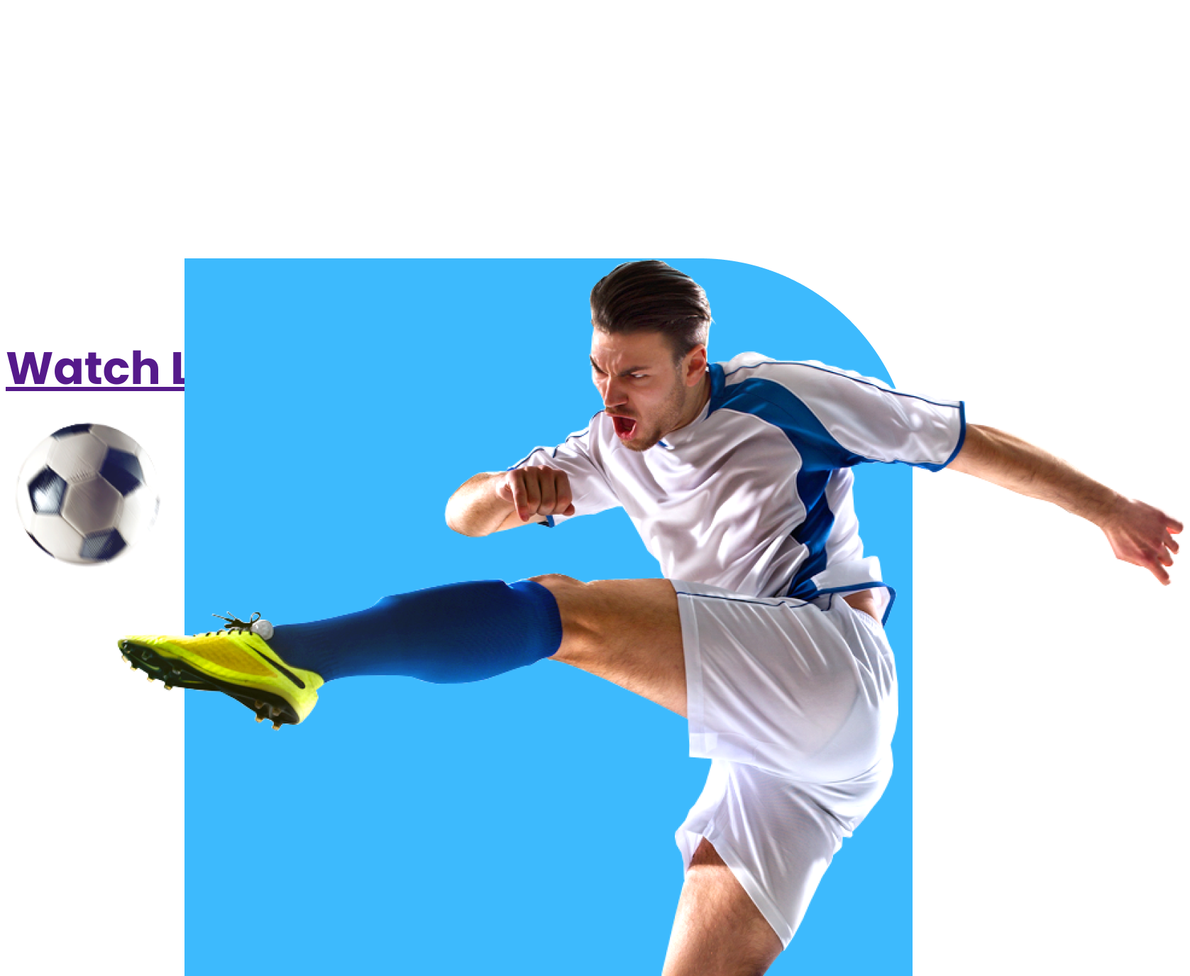
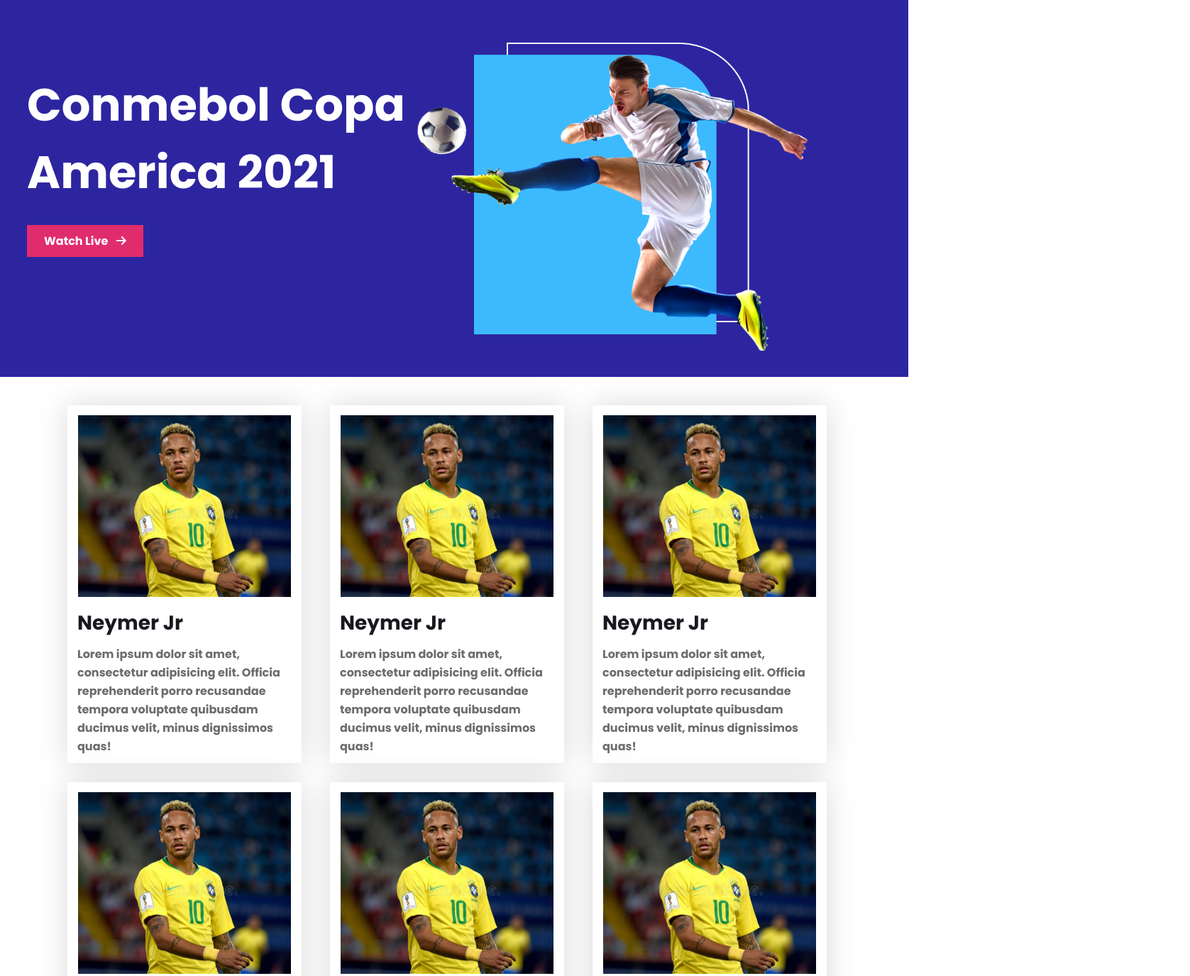
Before and after one commit to Mithon/responsive-football-web, a plain HTML site: page index.html in a window 1280 px wide. Shown: the top 1375 px of the page at 71% size, 1677 px wide, since content can reach past the window. Drawn offline with Linux system fonts and the light colour scheme.

Commit message:
html and css added

```diff
--- a/index.html
+++ b/index.html
@@ -36,6 +36,7 @@
     <main>
         <section class="player-section">
             <div class="container">
+                <!--Players blog started-->
                 <div class="players">
                     <div class="player">
                         <img src="images/players/player-1.png" alt="">
@@ -146,8 +147,8 @@
                         </div>
                     </div>
                 </div>
-
             </div>
+            <!--Players blog Ended-->
         </section>
     </main>
     <!-- main ended -->
@@ -161,7 +162,7 @@
                 <span><i class="fab fa-twitter-square"></i></span>
                 <span><i class="fab fa-linkedin"></i></span>
             </div>
-            <p>Copyright &copy;<span> 2022 </span>Football</p>
+            <p>Copyright &copy; 2022 Football</p>
         </div>
     </footer>
     <!-- footer part ended  -->
--- a/main.css/style.css
+++ b/main.css/style.css
@@ -1,18 +1,139 @@
 @import url('https://fonts.googleapis.com/css2?family=Poppins:wght@700&display=swap');
 
+/* ................................/
+............common css...........  */
 body{
     font-family: 'Poppins', sans-serif;
     background: #FFFFFF;
     font-family: Poppins;
+    padding: 0;
+    margin: 0;
 }
-.banner-title{
-    width: 485px;
-    height: 230px;
-    left: 156px;
-    top: 207px;
-    font-style: normal;
-    font-weight: bold;
+/* ............................................../
+...........header part style started........... */
+header{
+    background-color: #2D25A0;;
+}
+.banner{
+    display: grid;
+    grid-template-columns: repeat(2, 1fr);
+
+}
+.banner-title h1{
+    color: #FFFFFF;
     font-size: 64px;
-    line-height: 80px;
+    margin-left: 38px;
+    margin-top: 100px;
+    margin-bottom: 27px;
+}
+.banner-icon{
+    display: inline-block;
+    font-size: 16px;
+    background-color:#E02C6D;
+    margin-left: 38px;
+    padding: 10px 24px;
+    margin-bottom: 169px;
+}
+.banner-icon a{
     color: #FFFFFF;
+    text-decoration: none;
 }
+.banner-icon i{
+    color: #FFFFFF;
+    padding-left: 8px;
+}
+
+.banner img{
+    width: 556.01px;
+    height: 438px;
+    margin-top: 60px;
+    margin-right: 140px;
+}
+
+/* .........................................................../
+...................header part style ended.................  */
+
+/* ............................................................./
+.....................main part start.........................  */
+main{
+    display: grid;
+    flex-direction: column;
+    justify-content: center;
+    align-items: center;
+    margin-top: 40px;
+}
+/* .............................................................../
+.......................Players Blog part started.................  */
+.container{
+    width: 1090px;
+}
+.players{
+    display: grid;
+    grid-template-columns: repeat(3, 1fr);
+    grid-column-gap: 20px;
+    grid-row-gap: 27px;
+}
+.player{
+    width: 330px;
+    height: 474px;
+    background: #FFFFFF;
+    box-shadow: 0px 0px 40px rgba(0, 0, 0, 0.15);
+    padding-bottom: 30px;
+}
+.player img{
+    display: block;
+    width: 300px;
+    height: 256px;
+    margin: 14px auto;
+}
+.player-info{
+    padding-left: 14px;
+    padding-right: 14px;
+}
+.player-title{
+    color: #18191F;
+    font-size: 28px;
+    margin-top: 16px;
+    margin-bottom: 10px;
+}
+.player-info p{
+    color: #6C6C6C;
+    font-size: 16px;
+    line-height: 26px;
+    margin-top: 0;
+}
+/* .............................................................../
+..................Players Blog part started....................  */
+
+/* .............................................................../
+..................main part ended............................... */
+
+
+/* .............................................................../
+.....................Footer part started........................ */
+.footer{
+    margin-top: 150px;
+    display: flex;
+    flex-direction: column;
+    justify-content: center;
+    align-items: center;
+}
+.footer img{
+    width: 483.87px;
+    height: 110px;
+    display: block;
+    margin: auto;
+}
+.footer-icon{
+    display: flex;
+    justify-content: center;
+    margin-right: 80px;
+}
+.footer p{
+    color: #000000;
+    font-size: 18px;
+    line-height: 24px;
+    margin-right: 50px;
+}
+/* ............................................................../
+......................Footer part Ended........................ */
```
